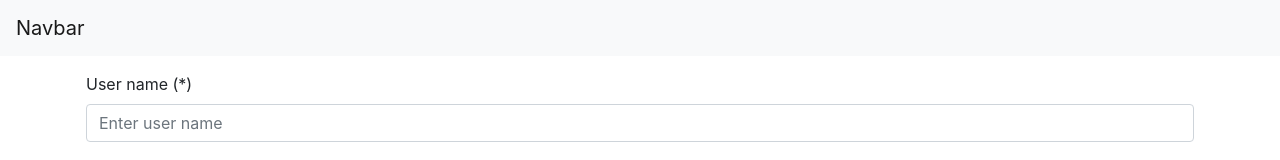
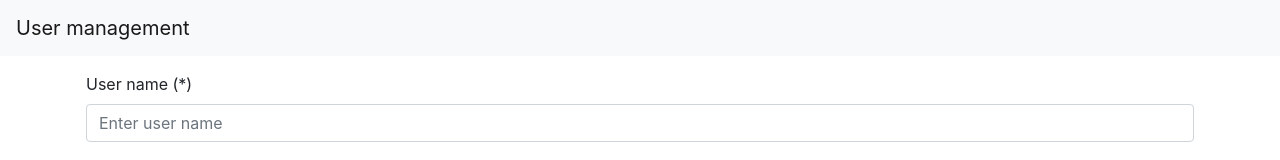
Before and after one commit to nhuanhoangduc/user_management_client, a React (Create React App) app: page /create in a window 1280 px wide. Shown: the top 160 px of the page. Built offline with nearby package versions, Linux system fonts and the light colour scheme.

Commit message:
Change header brand name

```diff
--- a/src/App.js
+++ b/src/App.js
@@ -13,7 +13,7 @@
                 {/* Header */}
                 <header>
                     <nav className="navbar navbar-light bg-light">
-                        <a className="navbar-brand" href="/">Navbar</a>
+                        <a className="navbar-brand" href="/">User management</a>
                     </nav>
                 </header>
 
```
